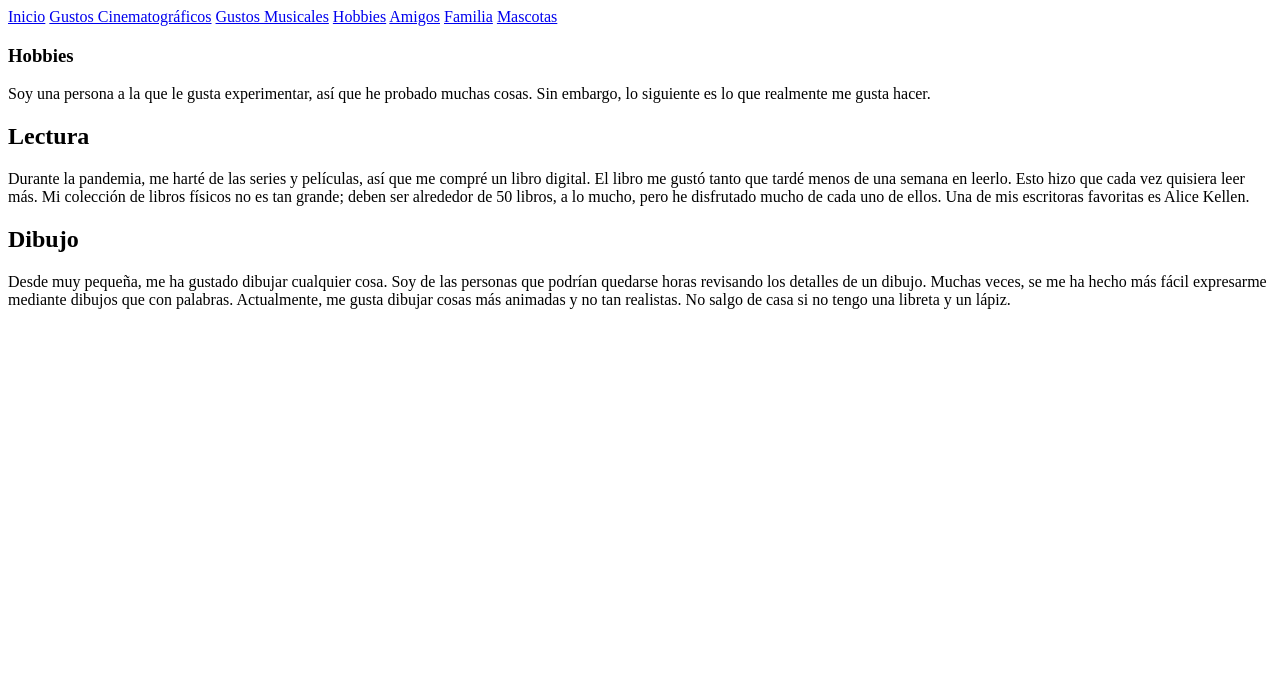
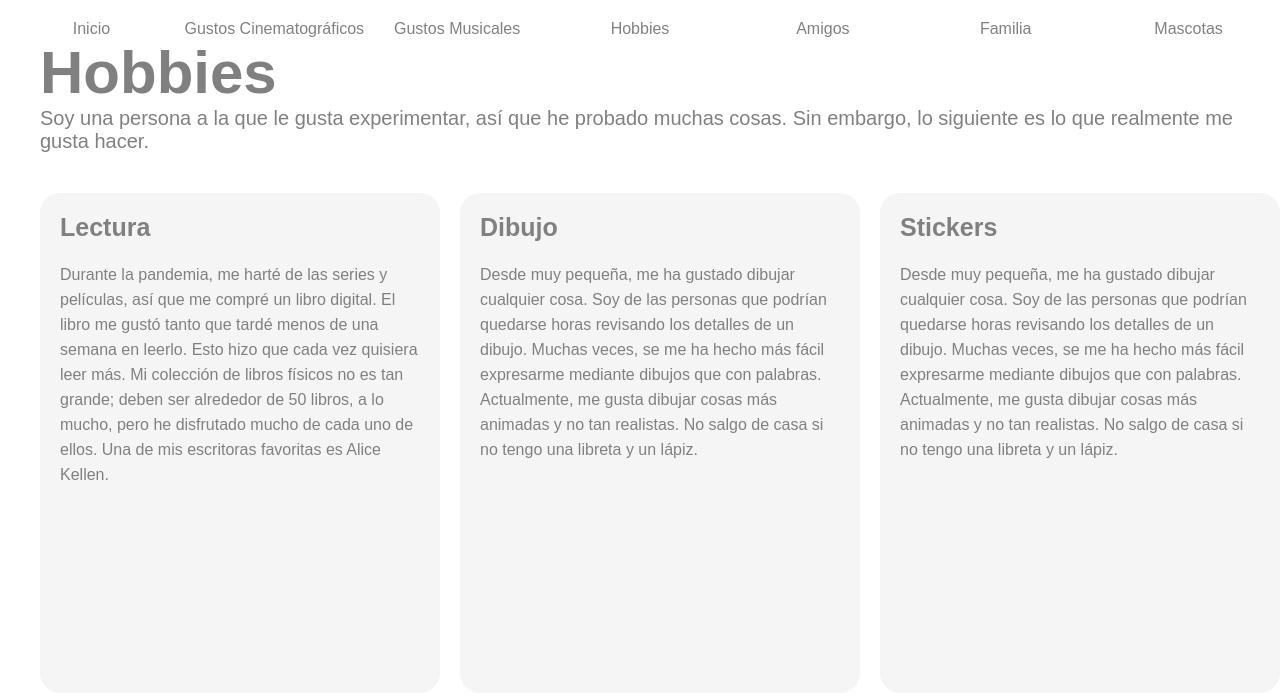
Before and after one commit to sophie-cv25/sitio_personal, a plain HTML site: page src/hobbies/hobbies.html in a window 1280 px wide. Drawn offline with Linux system fonts and the light colour scheme.

Commit message:
avance estilos 2

```diff
--- a/src/estilos/styles__musica.css
+++ b/src/estilos/styles__musica.css
@@ -16,7 +16,7 @@ h1 {
 }
 
 h2 {
-    font-size: 12px;
+    font-size: 18px;
 }
 
 p {
@@ -45,8 +45,8 @@ body {
 }
 
 main {
-    padding: 0 40px 0 60px; /* Ajusta los valores de padding si es necesario */
-    height: calc(100% - 80px); /* Asegúrate de que esto coincide con la altura de la barra */
+    padding: 40px 40px 40px 60px; /* Ajusta los valores de padding si es necesario */
+    height: auto; /* Asegúrate de que esto coincide con la altura de la barra */
     overflow: auto;
 }
 
@@ -54,14 +54,23 @@ article {
     display: grid;
     grid-template-columns: repeat(2, 1fr);
     grid-template-rows: repeat(5, 1fr);
+    row-gap: 30px;
     height: 100%; /* Ocupa todo el espacio de main */
+
 }
 
 .g1 {
     text-align: center;
     grid-column: 1 / 4;
     grid-row: 1 / 2;
+
 }
+.g1 h1{
+    margin-bottom: 10px;
+
+}
+
+
 
 .g2 {
     grid-column: 1 / 2;
@@ -106,3 +115,6 @@ article {
     grid-column: 2 / 4;
     grid-row: 5 / 6;
 }
+.g2, .g4 ,.g6 ,.g8 p{
+    width: 500px;
+}
--- /dev/null
+++ b/src/estilos/styles_hobbies.css
@@ -0,0 +1,69 @@
+* {
+    margin: 0;
+    padding: 0;
+    box-sizing: border-box;
+    font-family: sans-serif;
+    color: grey;
+}
+
+html, body {
+    height: 100%; /* Asegura que el body ocupe toda la altura de la pantalla */
+    overflow: hidden; /* Evita el desplazamiento */
+}
+
+h1 {
+    font-size: 60px;
+}
+
+h2 {
+    font-size: 25px;
+}
+
+p {
+    font-size: 20px;
+}
+
+body {
+    background-color: rgb(255, 255, 255);
+}
+
+.barra2 {
+    display: grid;
+    grid-template-columns: repeat(7, 1fr);
+    justify-items: center;
+    margin-top: 20px;
+    background-color: white;
+}
+
+.barra2 a {
+    text-decoration: none;
+    transition: color 0.3s;
+}
+.barra2 a:hover {
+    color: #ff0000; /* Color más oscuro al pasar el ratón */
+}
+
+main {
+    padding: 0 40px; /* Mantiene el padding lateral */
+    height: calc(100% - 80px); /* Ajusta la altura para que se ajuste al espacio visible */
+    overflow: auto; /* Permite el desplazamiento interno si es necesario */
+}
+.hb{
+    display: grid;
+    grid-template-columns: repeat(3, 1fr);
+    column-gap: 20px;
+}
+.hb section{
+    margin-top: 40px;
+    background-color: rgb(245, 245, 245);
+    width: 400px;
+    height: 500px;
+    border-radius: 20px;
+    padding: 20px;
+
+}
+.hb section p{
+    margin-top: 20px;
+    font-size:medium;
+    line-height: 25px;
+}
--- a/src/hobbies/hobbies.html
+++ b/src/hobbies/hobbies.html
@@ -1,7 +1,7 @@
 <!DOCTYPE html>
 <html lang="es">
 <head>
-    <link rel="stylesheet" href="../estilos/styles.css">
+    <link rel="stylesheet" href="../estilos/styles_hobbies.css">
     <meta charset="UTF-8">
     <meta name="viewport" content="width=device-width, initial-scale=1.0">
     <title>Hobbies</title>
@@ -25,6 +25,7 @@
                 <h1>Hobbies</h1>
                 <p>Soy una persona a la que le gusta experimentar, así que he probado muchas cosas. Sin embargo, lo siguiente es lo que realmente me gusta hacer.</p>
             </section>
+            <div class="hb">
                 <section class="g2">
                     <h2>Lectura</h2>
                     <p>Durante la pandemia, me harté de las series y películas, así que me compré un libro digital. El libro me gustó tanto que tardé menos de una semana en leerlo. Esto hizo que cada vez quisiera leer más. Mi colección de libros físicos no es tan grande; deben ser alrededor de 50 libros, a lo mucho, pero he disfrutado mucho de cada uno de ellos. Una de mis escritoras favoritas es Alice Kellen.</p>
@@ -33,6 +34,11 @@
                     <h2>Dibujo</h2>
                     <p>Desde muy pequeña, me ha gustado dibujar cualquier cosa. Soy de las personas que podrían quedarse horas revisando los detalles de un dibujo. Muchas veces, se me ha hecho más fácil expresarme mediante dibujos que con palabras. Actualmente, me gusta dibujar cosas más animadas y no tan realistas. No salgo de casa si no tengo una libreta y un lápiz.</p>
                 </section>
+                <section class="g4">
+                    <h2>Stickers</h2>
+                    <p>Desde muy pequeña, me ha gustado dibujar cualquier cosa. Soy de las personas que podrían quedarse horas revisando los detalles de un dibujo. Muchas veces, se me ha hecho más fácil expresarme mediante dibujos que con palabras. Actualmente, me gusta dibujar cosas más animadas y no tan realistas. No salgo de casa si no tengo una libreta y un lápiz.</p>
+                </section>
+            </div>
         </article>
     </main>
 </body>
```
Lines whose indentation alone changed are shown as unchanged.
